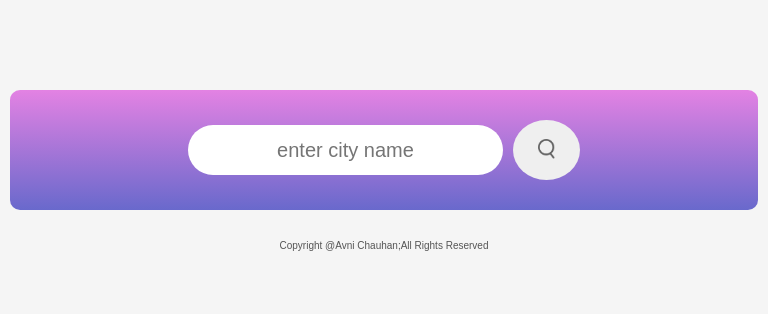
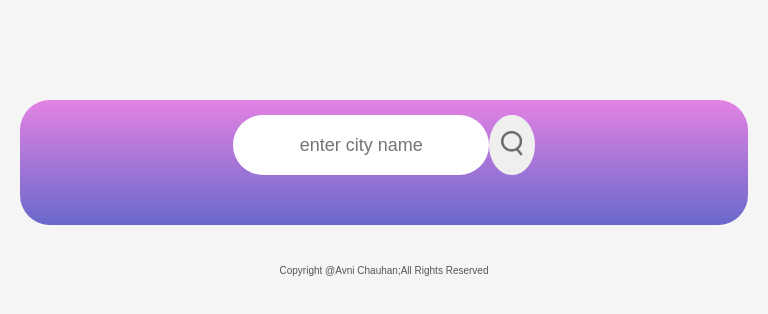
Before and after one commit to Avnie/weather, a plain HTML site: page index.html in a window 768 px wide. Shown: the part 160-474 px from the top of the page. Drawn offline with Linux system fonts and the light colour scheme.

Commit message:
Update style.css
added the additional media queries for mobile and tablets

```diff
--- a/style.css
+++ b/style.css
@@ -37,20 +37,20 @@ body{
     border: 0;
     outline: 0;
     color: #555;
-    padding: 10px 25px;
+    padding: 8px 12px;
     border-radius: 30px;
-    height: 60px;
+    height: 40px;
     margin-right: 20px;
-    font-size: 20px;
-    margin-top: 20px;
+    font-size: 16px;
+    margin-top: 5px;
 }
 .searchbar button{
     border: 0;
     outline: 0;
-    padding: 10px 25px;
+    padding: 8px 12px;
     border-radius: 50%;
-    height: 60px;
-    margin-top: 20px;
+    height: 40px;
+    margin-top: 5px;
 
 }
 .searchbutton{
@@ -120,22 +120,93 @@ footer{
     color: white;
 
 }
-@media screen and (max-width: 1000px) {
+/* Phones */
+@media screen and (max-width: 600px) {
     body {
-        font-size: 14px; /* Adjusted font size for smaller screens */
+        font-size: 14px;
     }
-    .card{
-        margin: 10px 10px;
-    border-radius: 10px;
+
+    .heading {
+        font-size: 1.2rem;
     }
-    .searchbar input{
-        border-radius: 30px;
+
+    .card {
+        margin: 10px;
+    }
+
+    .searchbar {
+        /* flex-direction: column; */
+    }
+
+    .searchbar input {
         height: 50px;
+        font-size: 16px;
         margin-right: 10px;
-        font-size: 20px;
-        margin-top: 20px;
+        margin-bottom: 10px;
+    }
+
+    .searchbar button {
+        height: 50px;
+        margin-bottom: 10px;
+    }
+
+    .searchbutton {
+        height: 20px;
+    }
+
+    .info {
+        font-size: 1.2rem;
+    }
+
+    footer {
+        font-size: 10px;
+    }
+
+    .error {
+        font-size: 12px;
     }
 }
+
+/* Tablets */
+@media screen and (min-width: 601px) and (max-width: 900px) {
+    body {
+        font-size: 16px; /* Adjusted font size for tablets */
+    }
+
+    .card {
+        margin: 20px;
+    }
+
+    .searchbar {
+        align-items: center;
+        text-align: center;
+    }
+
+    .searchbar input {
+        height: 60px;
+        font-size: 18px; /* Adjusted font size for tablets */
+        margin-right: 0;
+        margin-bottom: 20px;
+    }
+
+    .searchbar button {
+        height: 60px;
+        margin-bottom: 20px;
+    }
+
+    .searchbutton {
+        height: 25px;
+    }
+
+    .info {
+        font-size: 1.5rem; /* Adjusted font size for tablets */
+    }
+
+    .error {
+        font-size: 14px; /* Adjusted font size for tablets */
+    }
+}
+
 .WEATHER{
     display: none;
 }
```
